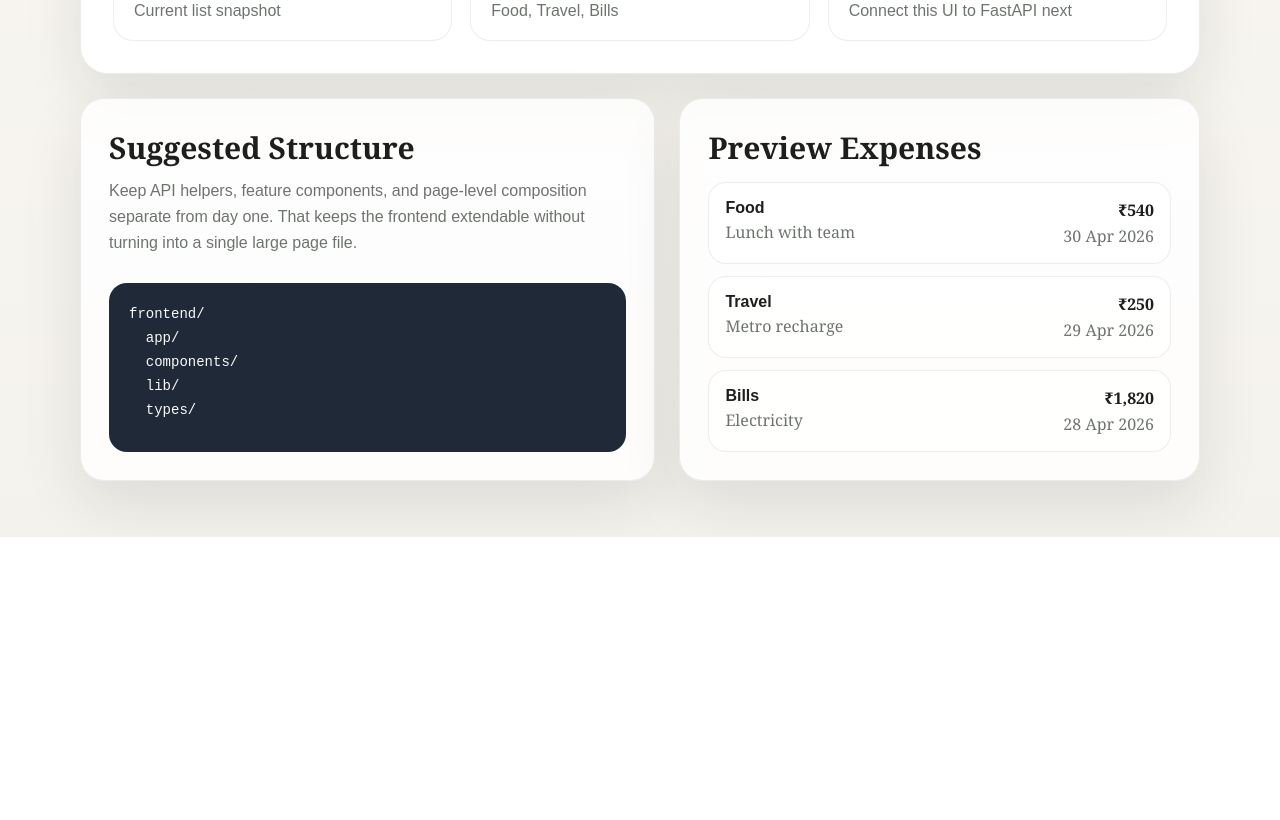
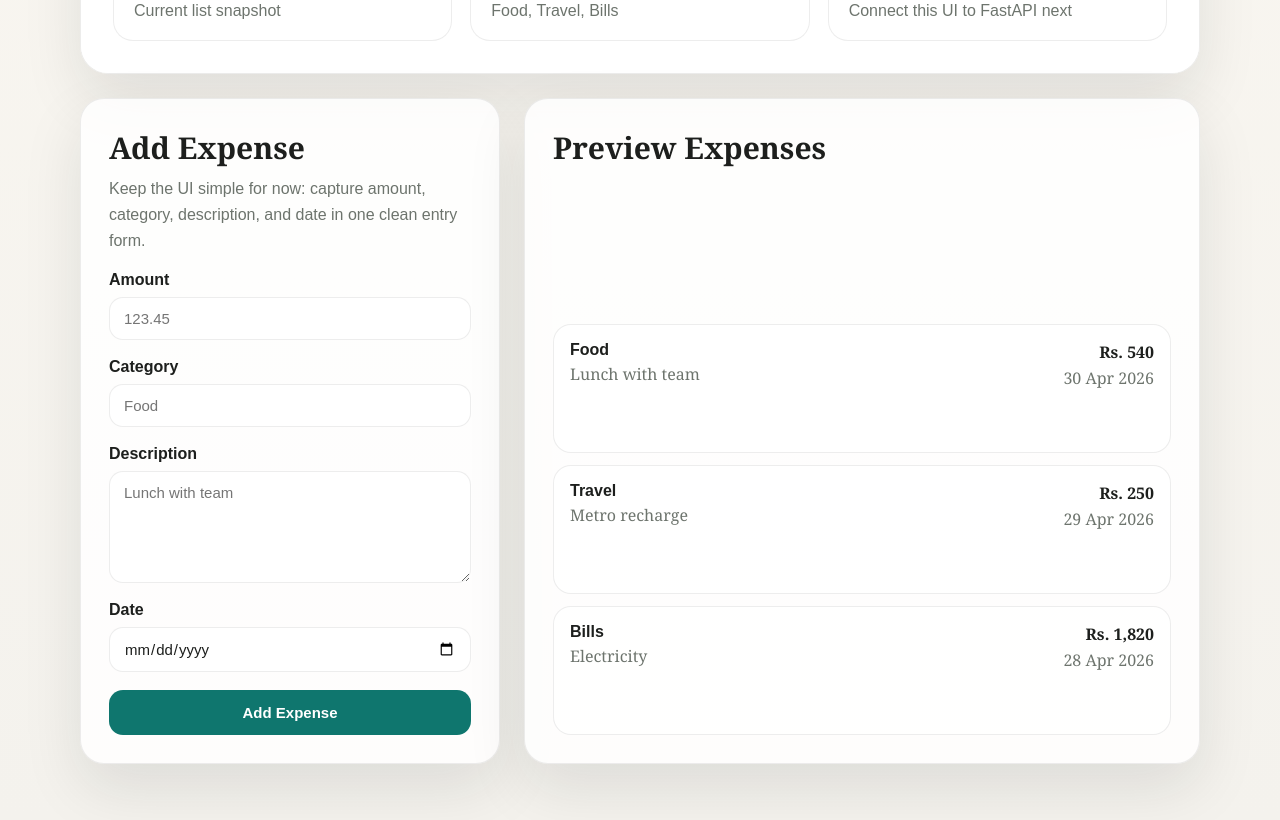
Before and after one commit to priyanshijain1/fenmo-task, a Next.js app in the folder frontend/: page / in a window 1280 px wide. Shown: the part 540-1360 px from the top of the page. Before the commit the page ends 1077 px from the top, so only its background shows below. Built offline with nearby package versions, Linux system fonts and the light colour scheme.

Commit message:
build expense form UI

```diff
--- a/frontend/app/page.tsx
+++ b/frontend/app/page.tsx
@@ -1,3 +1,4 @@
+import { ExpenseForm } from "@/components/expense-form";
 import { SummaryCard } from "@/components/summary-card";
 
 const previewExpenses = [
@@ -5,21 +6,21 @@ const previewExpenses = [
     id: "1",
     category: "Food",
     description: "Lunch with team",
-    amount: "₹540",
+    amount: "Rs. 540",
     date: "30 Apr 2026",
   },
   {
     id: "2",
     category: "Travel",
     description: "Metro recharge",
-    amount: "₹250",
+    amount: "Rs. 250",
     date: "29 Apr 2026",
   },
   {
     id: "3",
     category: "Bills",
     description: "Electricity",
-    amount: "₹1,820",
+    amount: "Rs. 1,820",
     date: "28 Apr 2026",
   },
 ];
@@ -103,16 +104,24 @@ export default function HomePage() {
               gridTemplateColumns: "repeat(auto-fit, minmax(220px, 1fr))",
             }}
           >
-            <SummaryCard label="Visible total" value="₹2,610" helper="Current list snapshot" />
+            <SummaryCard
+              label="Visible total"
+              value="Rs. 2,610"
+              helper="Current list snapshot"
+            />
             <SummaryCard label="Categories" value="3" helper="Food, Travel, Bills" />
-            <SummaryCard label="Backend status" value="Ready" helper="Connect this UI to FastAPI next" />
+            <SummaryCard
+              label="Backend status"
+              value="Ready"
+              helper="Connect this UI to FastAPI next"
+            />
           </div>
         </section>
 
         <section
           style={{
             display: "grid",
-            gridTemplateColumns: "1.05fr 0.95fr",
+            gridTemplateColumns: "minmax(0, 420px) minmax(0, 1fr)",
             gap: 24,
           }}
         >
@@ -127,40 +136,21 @@ export default function HomePage() {
               gap: 18,
             }}
           >
-            <div>
-              <h2 style={{ margin: 0, fontSize: 30 }}>Suggested Structure</h2>
+            <div style={{ display: "grid", gap: 8 }}>
+              <h2 style={{ margin: 0, fontSize: 30 }}>Add Expense</h2>
               <p
                 style={{
-                  margin: "10px 0 0",
+                  margin: 0,
                   color: "var(--muted)",
                   fontFamily: "Arial, sans-serif",
                   lineHeight: 1.6,
                 }}
               >
-                Keep API helpers, feature components, and page-level composition
-                separate from day one. That keeps the frontend extendable without
-                turning into a single large page file.
+                Keep the UI simple for now: capture amount, category, description,
+                and date in one clean entry form.
               </p>
             </div>
-
-            <pre
-              style={{
-                margin: 0,
-                padding: 20,
-                borderRadius: 18,
-                background: "#1f2937",
-                color: "#f9fafb",
-                overflowX: "auto",
-                fontSize: 14,
-                lineHeight: 1.7,
-              }}
-            >
-{`frontend/
-  app/
-  components/
-  lib/
-  types/`}
-            </pre>
+            <ExpenseForm />
           </article>
 
           <article
--- /dev/null
+++ b/frontend/components/expense-form.tsx
@@ -0,0 +1,98 @@
+export function ExpenseForm() {
+  return (
+    <form
+      style={{
+        display: "grid",
+        gap: 18,
+      }}
+    >
+      <div style={{ display: "grid", gap: 8 }}>
+        <label
+          htmlFor="amount"
+          style={{ fontFamily: "Arial, sans-serif", fontWeight: 700 }}
+        >
+          Amount
+        </label>
+        <input
+          id="amount"
+          name="amount"
+          type="number"
+          min="0"
+          step="0.01"
+          placeholder="123.45"
+          style={inputStyles}
+        />
+      </div>
+
+      <div style={{ display: "grid", gap: 8 }}>
+        <label
+          htmlFor="category"
+          style={{ fontFamily: "Arial, sans-serif", fontWeight: 700 }}
+        >
+          Category
+        </label>
+        <input
+          id="category"
+          name="category"
+          type="text"
+          placeholder="Food"
+          style={inputStyles}
+        />
+      </div>
+
+      <div style={{ display: "grid", gap: 8 }}>
+        <label
+          htmlFor="description"
+          style={{ fontFamily: "Arial, sans-serif", fontWeight: 700 }}
+        >
+          Description
+        </label>
+        <textarea
+          id="description"
+          name="description"
+          rows={4}
+          placeholder="Lunch with team"
+          style={{ ...inputStyles, resize: "vertical", minHeight: 112 }}
+        />
+      </div>
+
+      <div style={{ display: "grid", gap: 8 }}>
+        <label
+          htmlFor="date"
+          style={{ fontFamily: "Arial, sans-serif", fontWeight: 700 }}
+        >
+          Date
+        </label>
+        <input id="date" name="date" type="date" style={inputStyles} />
+      </div>
+
+      <button
+        type="submit"
+        style={{
+          border: "none",
+          borderRadius: 14,
+          padding: "14px 18px",
+          background: "var(--accent)",
+          color: "#ffffff",
+          fontFamily: "Arial, sans-serif",
+          fontSize: 15,
+          fontWeight: 700,
+          cursor: "pointer",
+        }}
+      >
+        Add Expense
+      </button>
+    </form>
+  );
+}
+
+const inputStyles = {
+  width: "100%",
+  border: "1px solid var(--border)",
+  borderRadius: 14,
+  padding: "12px 14px",
+  background: "#ffffff",
+  color: "var(--text)",
+  fontSize: 15,
+  fontFamily: "Arial, sans-serif",
+} satisfies React.CSSProperties;
```
